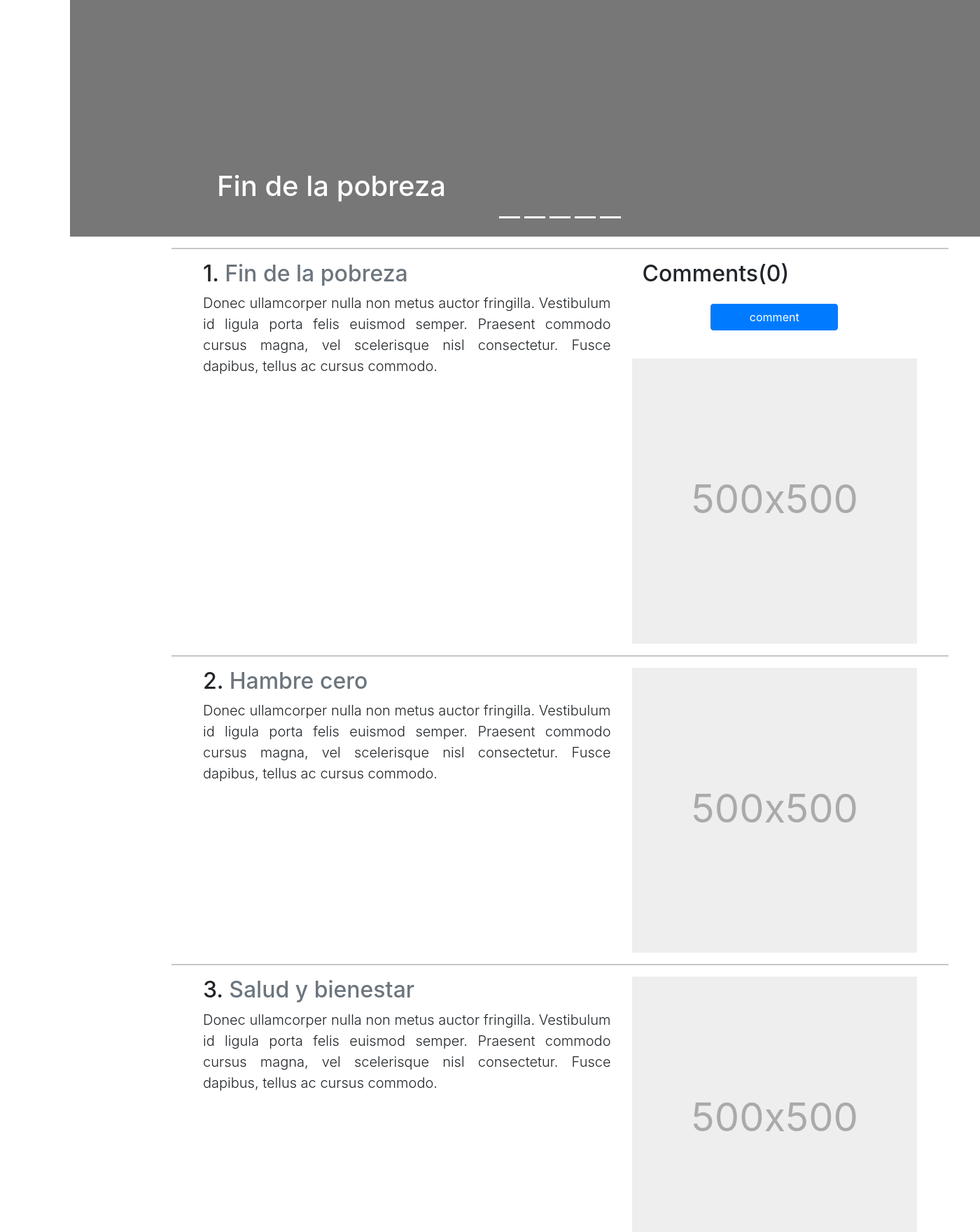
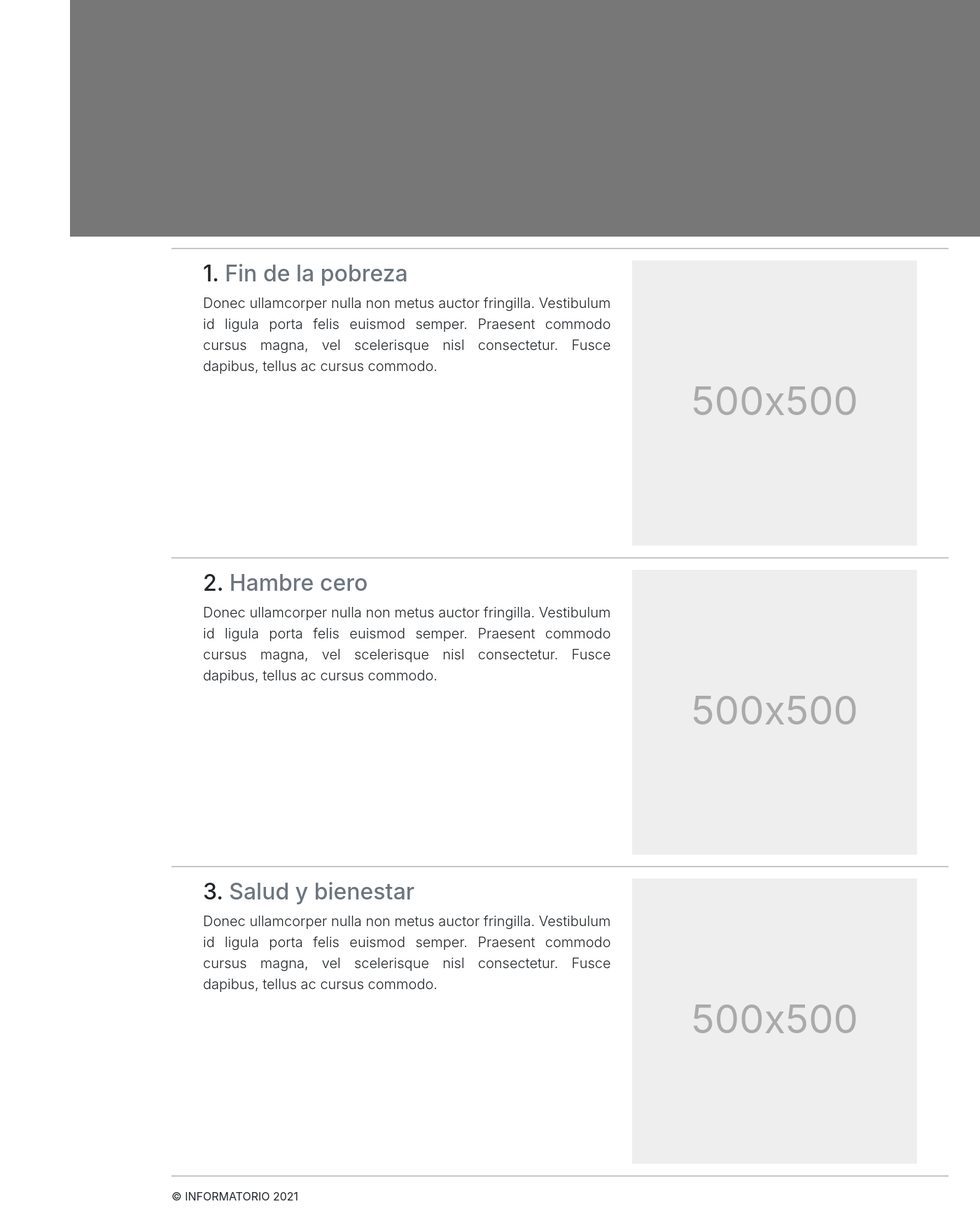
Before and after one commit to lisandrorgz/17-ODS-GRUPO-13, a Django app: page /foro/ in a window 1400 px wide; the page is wider, and only the part inside the window is pictured. Shown: the part 682-2442 px from the top of that part at 70% size. After the commit the page ends 2397 px from the top of that part, so only its background shows below. Run offline with Django 3.2, Linux system fonts and the light colour scheme; parts of the project's set-up code (start-up, migrations or seed data) failed here and were passed over; some libraries are stand-ins or nearby versions.

Commit message:
al fin funciona foro.html

```diff
--- a/ODS/ODS/views.py
+++ b/ODS/ODS/views.py
@@ -19,10 +19,10 @@ class Login(TemplateView):
 class Foro(TemplateView):
     template_name = "foro.html"
     model = Post
-    def get_context_data(self, **kwargs):
-        context = super(Foro, self).get_context_data(**kwargs)
-        context["usuarios"] = Usuario.objects.all()
-        return context
+    # def get_context_data(self, **kwargs):
+    #     context = super(Post, self).get_context_data(**kwargs)
+    #     context["usuarios"] = Usuario.objects.all()
+    #     return context
 
 class ForoAdmin(ListView):
     template_name = "admin/foroadmin.html"
--- a/ODS/Usuarios/models.py
+++ b/ODS/Usuarios/models.py
@@ -71,8 +71,8 @@ class Comment(models.Model):
     content = models.TextField()
 
     def __str__(self):
-        return self.user.username
-        # return '%s - %s' % (self.post.titulo_post, self.user.username)
+        # return self.user.username
+        return '%s - %s' % (self.post.titulo_post, self.user.username)
 
 
 
--- a/ODS/templates/admin/foroadmin.html
+++ b/ODS/templates/admin/foroadmin.html
@@ -1,2 +1 @@
 {% extends "base.html" %}
-<p>Probando 123</p>
--- a/ODS/templates/base.html
+++ b/ODS/templates/base.html
@@ -79,7 +79,7 @@
             {% endblock carrousel %}
 
             <footer class="container">
-                <p>© INFORMATORIO 2021</p>
+                {% comment %} <p>© INFORMATORIO 2021</p> {% endcomment %}
             </footer>
         </div>
 
--- a/ODS/templates/foro.html
+++ b/ODS/templates/foro.html
@@ -17,27 +17,27 @@
 {% endblock %}
 
 {% block carrousel %}
-<main role="main">
+{% comment %} <main role="main">
   <div id="myCarousel" class="carousel slide" data-ride="carousel">
     <ol class="carousel-indicators">
       <li data-target="#myCarousel" data-slide-to="0" class="active"></li>
       <li data-target="#myCarousel" data-slide-to="0" class="active"></li>
       <li data-target="#myCarousel" data-slide-to="0" class="active"></li>
       <li data-target="#myCarousel" data-slide-to="0" class="active"></li>
-      <li data-target="#myCarousel" data-slide-to="0" class="active"></li>
+      <li data-target="#myCarousel" data-slide-to="0" class="active"></li> {% endcomment %}
     </ol>
     <div class="carousel-inner">
       <div class="carousel-item active">
         <svg class="bd-placeholder-img" width="100%" height="100%" xmlns="http://www.w3.org/2000/svg"
           preserveAspectRatio="xMidYMid slice" focusable="false" role="img">
           <rect width="100%" height="100%" fill="#777"></rect>
-        </svg>
+        {% comment %} </svg>
         <div class="container">
           <div class="carousel-caption text-left">
             <h1>Fin de la pobreza</h1>
           </div>
         </div>
-      </div>
+      </div> {% endcomment %}
       <div class="carousel-item">
         <svg class="bd-placeholder-img" width="100%" height="100%" xmlns="http://www.w3.org/2000/svg"
           preserveAspectRatio="xMidYMid slice" focusable="false" role="img">
@@ -110,38 +110,38 @@
       </div>
       <div class="col-md-5">
 
-        {% comment "Comment" %}{% endcomment %}
-        <div class="section">
-          <div class="container">
-            <h2>Comments(0)<h2>
-            <div class="row">
-              <div class="col-lg-8 mx-auto">
-                {% comment "Display de Comment" %}{% endcomment %}
-                <div class="media-list">
-                    {% for comment in post_comments%}
-                  <div>
-                    <img class="avatar avatar-sm mr-4" src="https://cdn.pixabay.com/photo/2015/10/05/22/37/blank-profile-picture-973460_960_720.png"
-
-                    <div class="media-body">
-                      <div class="small-1">
-                        <b> {{comment.user}}</b>
-                        <time class="ml-4 opaciy-70 small-3"> {{comment.date}}</time>
-                      </div>
-                      <p>{{comment.content}}</p>
-                    </div>
-                    {%endfor%}
-                  </div>
-                  <form method="POST" action="{% url 'post' slug=post.slug %}">
-                    {%csrf_token%}
-                    <div class="form-group">
-                       {{form}}
-                    </div>
-                    <button class="btn btn-primary btn-block" type='submit' >comment</button>
-                  </form>
-              </div>
-            </div>
-          </div>
-        </div>
+        {% comment "Comment" %}
+        {% comment %} <div class="section"> {% endcomment %}
+          {% comment %} <div class="container">  {% endcomment %}
+            {% comment %} <h2>Comments(0)<h2> {% endcomment %}
+            {% comment %} <div class="row"> {% endcomment %}
+              {% comment %} <div class="col-lg-8 mx-auto"> {% endcomment %}
+                {% comment %} {% comment "Display de Comment" %}{% endcomment %}
+                {% comment %} <div class="media-list"> {% endcomment %}
+                    {% comment %} {% for comment in post_comments%} {% endcomment %}
+                  {% comment %} <div> {% endcomment %}
+                    {% comment %} <img class="avatar avatar-sm mr-4" src="https://cdn.pixabay.com/photo/2015/10/05/22/37/blank-profile-picture-973460_960_720.png" {% endcomment %}
+{% comment %}  {% endcomment %}
+                    {% comment %} <div class="media-body"> {% endcomment %}
+                      {% comment %} <div class="small-1"> {% endcomment %}
+                        {% comment %} <b> {{comment.user}}</b> {% endcomment %}
+                        {% comment %} <time class="ml-4 opaciy-70 small-3"> {{comment.date}}</time> {% endcomment %}
+                      {% comment %} </div> {% endcomment %}
+                      {% comment %} <p>{{comment.content}}</p> {% endcomment %}
+                    {% comment %} </div> {% endcomment %}
+                    {% comment %} {%endfor%} {% endcomment %}
+                  {% comment %} </div> {% endcomment %}
+                  {% comment %} <form method="POST" action="{% url 'post' slug=post.slug %}"> {% endcomment %}
+                    {% comment %} {%csrf_token%} {% endcomment %}
+                    {% comment %} <div class="form-group"> {% endcomment %}
+                       {% comment %} {{form}} {% endcomment %}
+                    {% comment %} </div> {% endcomment %}
+                    {% comment %} <button class="btn btn-primary btn-block" type='submit' >comment</button> {% endcomment %}
+                  {% comment %} </form> {% endcomment %}
+              {% comment %} </div> {% endcomment %}
+            {% comment %} </div> {% endcomment %}
+          {% comment %} </div> {% endcomment %}
+        {% comment %} </div> {% endcomment %}
          <svg class="bd-placeholder-img bd-placeholder-img-lg featurette-image img-fluid mx-auto" width="500"
           height="500" xmlns="http://www.w3.org/2000/svg" preserveAspectRatio="xMidYMid slice" focusable="false"
           role="img" aria-label="Placeholder: 500x500">
```
Also changed, not shown: ODS/Usuarios/views.py (+20 -25 lines), ODS/templates/usuarios/registrar.html (+5 -9 lines).
